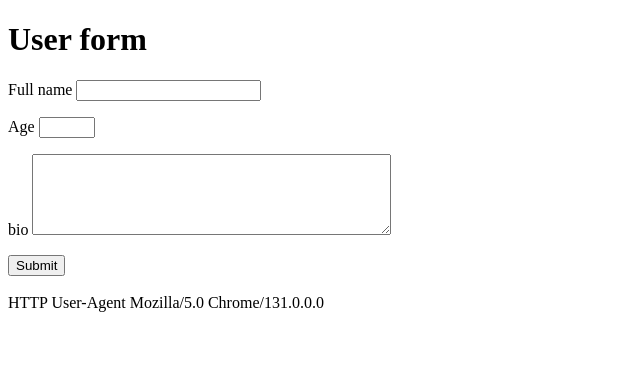
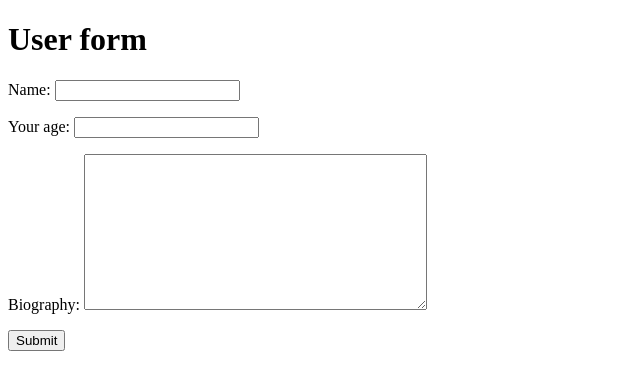
Before and after one commit to Konstantinhik1/site10, a Django app: page /req/bio/ in a window 1280 px wide. Shown: the top 390 px of the page, without its empty margins (0-640 px from the left). Run offline with Django 5.2, Linux system fonts and the light colour scheme.

Commit message:
form in jango

```diff
--- /dev/null
+++ b/mysite/requestdataapp/forms.py
@@ -0,0 +1,6 @@
+from django import forms
+
+class UserBioForm(forms.Form):
+    name = forms.CharField()
+    age =forms.IntegerField(label="Your age")
+    bio = forms.CharField(label="Biography", widget=forms.Textarea)
--- a/mysite/requestdataapp/templates/requestdataapp/base.html
+++ b/mysite/requestdataapp/templates/requestdataapp/base.html
@@ -13,10 +13,10 @@
 
 {% endblock %}
 
-<br>
-<div>
-    HTTP User-Agent {{ request.user_agent }}
-</div>
+<!--<br>-->
+<!--<div>-->
+<!--    HTTP User-Agent {{ request.user_agent }}-->
+<!--</div>-->
 
 </body>
 </html>
--- a/mysite/requestdataapp/templates/requestdataapp/user-bio-form.html
+++ b/mysite/requestdataapp/templates/requestdataapp/user-bio-form.html
@@ -9,23 +9,7 @@
   <div>
       <form method="post">
           {% csrf_token %}
-
-          <p>
-              <label for="name-id">Full name</label>
-              <input id="name-id" name="name" type="text" maxlength="100">
-          </p>
-
-             <p>
-              <label for="age">Age</label>
-              <input  id="age" name="age" type="number" min="1" max="99">
-          </p>
-
-          <p>
-              <label for="bio">bio</label>
-            <textarea name="bio" id="bio" cols="42" rows="5"></textarea>
-          </p>
-
-
+          {{form.as_p}}
           <button type="submit">
               Submit
           </button>
--- a/mysite/requestdataapp/views.py
+++ b/mysite/requestdataapp/views.py
@@ -1,7 +1,7 @@
 from django.core.files.storage import FileSystemStorage
 from django.http import HttpResponse, HttpRequest
 from django.shortcuts import render
-
+from.forms import UserBioForm
 def process_get_view(request: HttpRequest) -> HttpResponse:
     a = request.GET.get("a","")
     b = request.GET.get("b", "")
@@ -16,7 +16,11 @@ def process_get_view(request: HttpRequest) -> HttpResponse:
 
 
 def user_form(request: HttpRequest) -> HttpResponse:
-    return render(request, "requestdataapp/user-bio-form.html")
+    context = {
+        "form": UserBioForm()
+
+    }
+    return render(request, "requestdataapp/user-bio-form.html",context=context)
 
 def handle_file_upload(request: HttpRequest) -> HttpResponse:
     if request.method == "POST" and request.FILES.get("myfile"):
```
